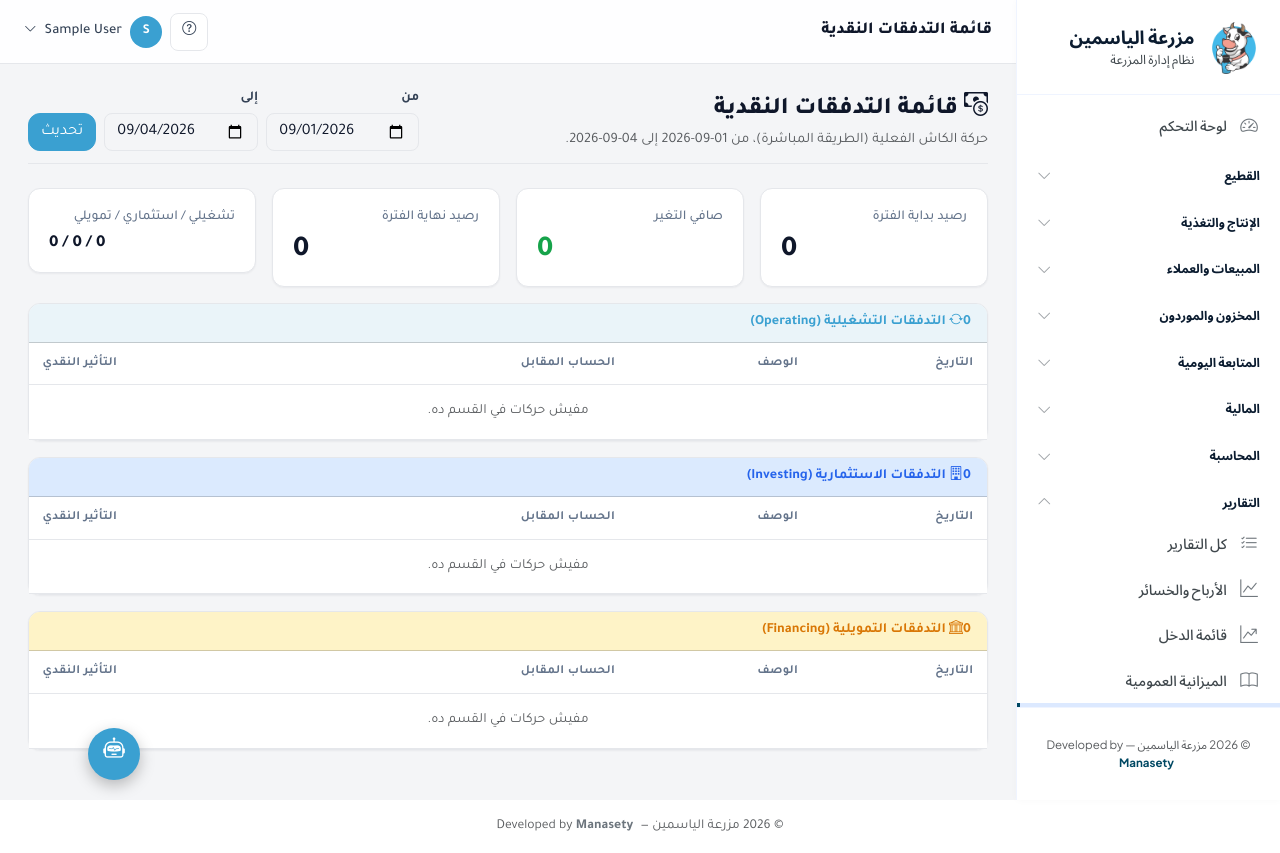
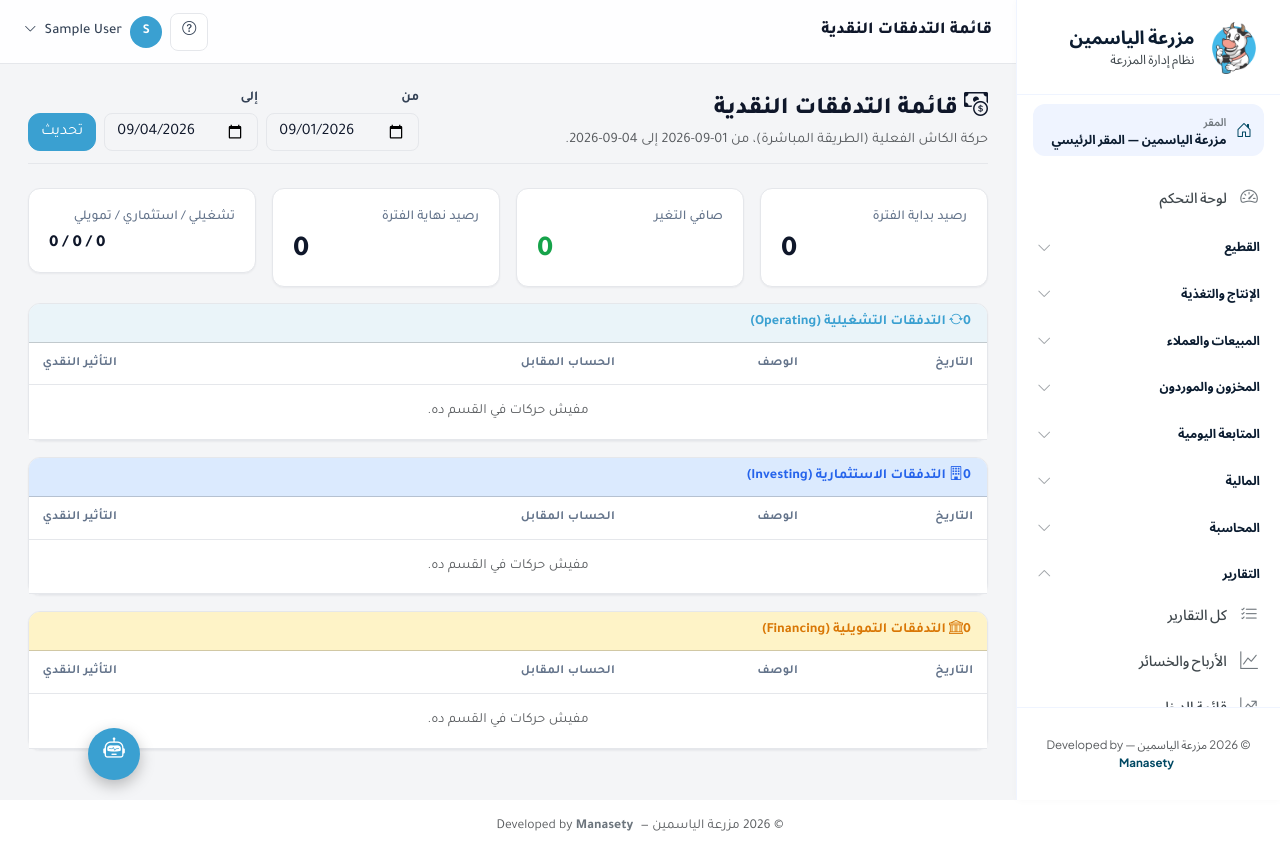
Before and after one commit to Abdelhammid1/elyasmin, a Flask app: page /accounting/cash-flow in a window 1280 px wide. Run offline with Flask 3, Linux system fonts and the light colour scheme; the visitor is signed in with stand-in values (Sample User, id 1); data that the repository does not hold is empty; some libraries are stand-ins or nearby versions.

Commit message:
DESIGN: M3 sidebar polish — branch chip + live count badges
- inject_sidebar_badges context processor: real herd count and active
  supplier count, same cheap-COUNT-per-request pattern as the existing
  inject_pending_leaves
- sidebar-branch-chip: fixed 'المقر الرئيسي' label under the logo — the
  M3 reference uses a multi-branch picker, but this farm has no
  multi-site concept in the data model, so a static label is honest
  instead of inventing branch data
- badges wired onto القطيع (herd) and المخزون والموردون (suppliers)
  section titles only — the two sections with a real, meaningful count

```diff
--- a/app/__init__.py
+++ b/app/__init__.py
@@ -160,6 +160,24 @@ def create_app(config_name: str | None = None) -> Flask:
             status=LeaveRequest.STATUS_PENDING).count()
         return {"pending_leaves_total": n}
 
+    @app.context_processor
+    def inject_sidebar_badges():
+        """M3 sidebar redesign: small real-count badges next to a couple
+        of nav sections (herd size, active suppliers), matching the
+        reference design's badge pattern. Same cheap-COUNT-per-request
+        style as inject_pending_leaves above — no new query pattern."""
+        from flask_login import current_user
+        if not getattr(current_user, "is_authenticated", False):
+            return {"herd_badge_count": 0, "suppliers_badge_count": 0}
+        from app.models.herd import Cow
+        from app.models.suppliers import Supplier
+        herd_count = Cow.query.filter_by(is_archived=False).count()
+        suppliers_count = Supplier.query.filter_by(is_archived=False).count()
+        return {
+            "herd_badge_count": herd_count,
+            "suppliers_badge_count": suppliers_count,
+        }
+
     @app.before_request
     def track_activity_and_timeout():
         """Enforce rolling inactivity timeout regardless of remember_me cookie.
--- a/app/static/css/app.css
+++ b/app/static/css/app.css
@@ -1174,3 +1174,43 @@ table.inv-items tbody tr.outstanding-row td {
   color: #71787e;
 }
 .app-sidebar .site-footer .brand-link { color: #004863; }
+
+/* ══════════════════════════════════════════════════════════
+   M3 SIDEBAR — operational-site chip + section badges
+   ══════════════════════════════════════════════════════════ */
+.sidebar-branch-chip {
+  margin: 0.6rem 1rem;
+  padding: 0.6rem 0.75rem;
+  border-radius: 12px;
+  background: #eff4ff;
+  display: flex;
+  align-items: center;
+  gap: 0.6rem;
+}
+.sidebar-branch-chip i { color: #004863; font-size: 1rem; flex-shrink: 0; }
+.sidebar-branch-label {
+  font-size: 0.68rem;
+  color: #71787e;
+  font-weight: 600;
+}
+.sidebar-branch-name {
+  font-size: 0.78rem;
+  color: #0b1c30;
+  font-weight: 700;
+  line-height: 1.3;
+}
+.sidebar-badge {
+  order: 2;
+  margin-inline-start: 4px;
+  background: #dae2fd;
+  color: #565e74;
+  font-size: 0.68rem;
+  font-weight: 700;
+  padding: 1px 7px;
+  border-radius: 999px;
+  flex-shrink: 0;
+}
+/* Keep the chevron pinned far-left even with the badge present:
+   chev has order:1 already (see earlier rule); badge sits order:2,
+   so both land after dot+label, chevron innermost-left, badge just
+   before it. */
--- a/app/templates/base.html
+++ b/app/templates/base.html
@@ -141,6 +141,17 @@
       </div>
     </a>
 
+    {# M3 REWRITE: operational-site chip — a fixed label since this farm
+       has a single site (no multi-branch concept in the data model),
+       unlike the M3 reference mockup's branch-picker. #}
+    <div class="sidebar-branch-chip">
+      <i class="bi bi-house-door"></i>
+      <div>
+        <div class="sidebar-branch-label">المقر</div>
+        <div class="sidebar-branch-name">مزرعة الياسمين — المقر الرئيسي</div>
+      </div>
+    </div>
+
     <nav class="sidebar-nav">
       <a class="sidebar-item {% if request.endpoint and request.endpoint.startswith('dashboard') %}active{% endif %}"
          data-section="overview"
@@ -162,6 +173,7 @@
       <details class="sidebar-section" data-section="herd">
         <summary class="sidebar-section-title" data-section="herd">
           <i class="bi bi-chevron-down chev"></i><span>القطيع</span>
+          {% if herd_badge_count %}<span class="sidebar-badge">{{ herd_badge_count }}</span>{% endif %}
         </summary>
         <div class="sidebar-section-body">
           <a class="sidebar-item {% if request.endpoint and request.endpoint.startswith('herd') and 'group' not in (request.endpoint or '') and 'birth' not in (request.endpoint or '') %}active{% endif %}"
@@ -225,6 +237,7 @@
       <details class="sidebar-section" data-section="inventory">
         <summary class="sidebar-section-title" data-section="inventory">
           <i class="bi bi-chevron-down chev"></i><span>المخزون والموردون</span>
+          {% if suppliers_badge_count %}<span class="sidebar-badge">{{ suppliers_badge_count }}</span>{% endif %}
         </summary>
         <div class="sidebar-section-body">
           <a class="sidebar-item {% if request.endpoint and request.endpoint.startswith('inventory') and 'valuation' not in request.endpoint %}active{% endif %}"
```
